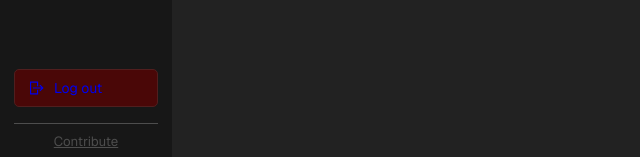
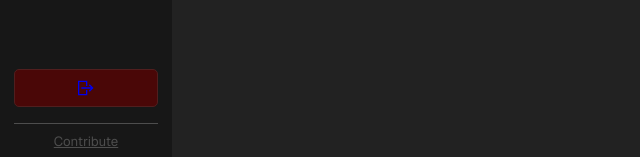
Before and after one commit to sundeka/Entravage, a Next.js app in the folder client/: page /dashboard in a window 1280 px wide. Shown: the part 591-748 px from the top of the page, without its empty margins (0-640 px from the left). Built offline with nearby package versions, Linux system fonts and the light colour scheme.

Commit message:
add custom stylings for logout button

```diff
--- a/client/app/dashboard/dashboard.module.css
+++ b/client/app/dashboard/dashboard.module.css
@@ -88,11 +88,18 @@
   text-decoration: none !important;
 }
 
-.listItemLink:visited, .listItemLink:active {
+.listItemLinkLogout {
+  height: inherit;
+  display: flex;
+  align-items: center;
+  justify-content: center;
+}
+
+.listItemLink:visited, .listItemLinkLogout:visited, .listItemLink:active, .listItemLinkLogout:active {
   color: var(--shade4);
 }
 
-.listItemLink:hover {
+.listItemLink:hover, .listItemLinkLogout:hover {
   color: var(--shade5);
 }
 
--- a/client/app/dashboard/layout.tsx
+++ b/client/app/dashboard/layout.tsx
@@ -45,11 +45,10 @@ export default function DashboardLayout({
             </li>
             <li className={styles.listItem}>
               <Link
-                className={styles.listItemLink}
+                className={styles.listItemLinkLogout}
                 href="/"
               >
                 <GrLogout />
-                Log out
               </Link>
             </li>
           </ul>
```
